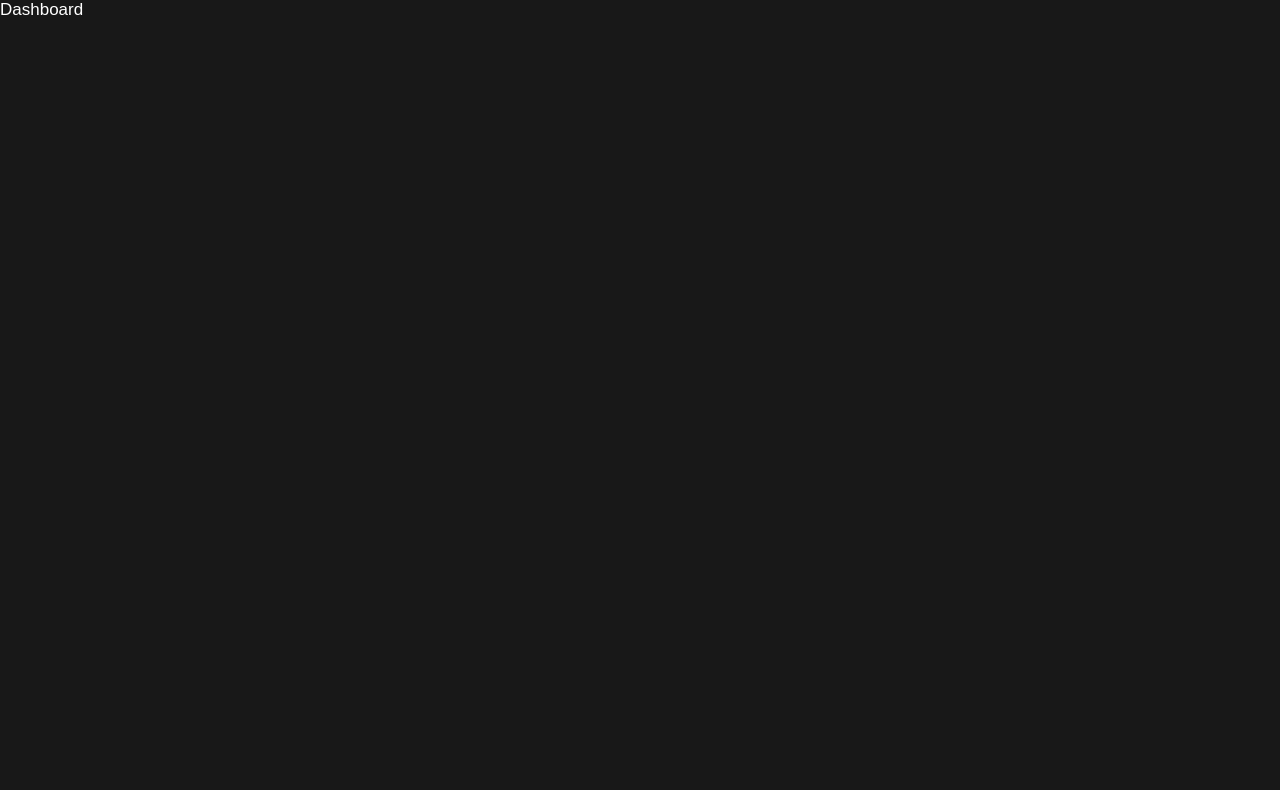
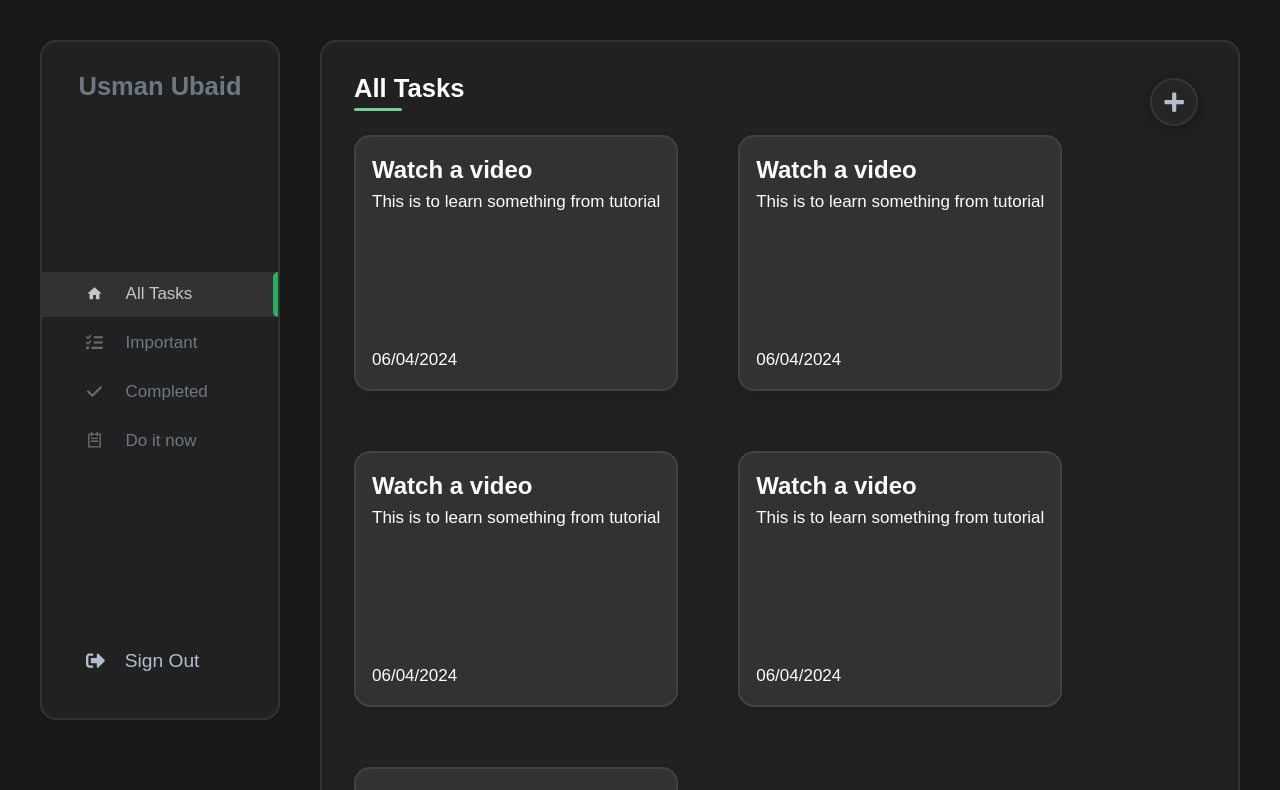
Before and after one commit to Usman-Ubaid/task-manager, a React (Vite) app in the folder client/: page / in a window 1280 px wide. Shown: the top 790 px of the page. Built offline with nearby package versions, Linux system fonts and the light colour scheme; sample sign-in values are in the browser's storage.

Commit message:
feat: develop dashboard page

```diff
--- a/client/src/components/common/Layout.tsx
+++ b/client/src/components/common/Layout.tsx
@@ -8,7 +8,7 @@ const Layout = ({ children }: { children: ReactNode }) => {
       <div>
         <Sidebar />
       </div>
-      <div>{children}</div>
+      <div className="child-div">{children}</div>
     </StyledLayout>
   );
 };
@@ -18,6 +18,11 @@ const StyledLayout = styled.div`
   display: flex;
   gap: 2.5rem;
   height: 100%;
+  width: 100%;
+
+  .child-div {
+    width: 100%;
+  }
 `;
 
 export default Layout;
--- /dev/null
+++ b/client/src/components/tasks/TaskItem.tsx
@@ -0,0 +1,74 @@
+import styled from "styled-components";
+
+type TaskItemProps = {
+  title: string;
+  description: string;
+  date: string;
+};
+
+function TaskItem({ title, description, date }: TaskItemProps) {
+  return (
+    <TaskItemStyled>
+      <h3>{title}</h3>
+      <p>{description}</p>
+      <p className="date">{date}</p>
+    </TaskItemStyled>
+  );
+}
+
+const TaskItemStyled = styled.div`
+  padding: 1.2rem 1rem;
+  border-radius: 1rem;
+  background-color: rgba(249, 249, 249, 0.08);
+  box-shadow: 1px 7px 12px rgba(8, 18, 69, 0.1);
+  border: 2px solid rgba(249, 249, 249, 0.08);
+
+  height: 16rem;
+  display: flex;
+  flex-direction: column;
+  gap: 0.5rem;
+
+  .date {
+    margin-top: auto;
+  }
+
+  > h3 {
+    font-size: 1.5rem;
+    font-weight: 600;
+  }
+
+  .task-footer {
+    display: flex;
+    align-items: center;
+    gap: 1.2rem;
+
+    button {
+      border: none;
+      outline: none;
+      cursor: pointer;
+
+      i {
+        font-size: 1.4rem;
+        color: #b2becd;
+      }
+    }
+
+    .edit {
+      margin-left: auto;
+    }
+
+    .completed,
+    .incomplete {
+      display: inline-block;
+      padding: 0.4rem 1rem;
+      background: #fe6854;
+      border-radius: 30px;
+    }
+
+    .completed {
+      background: #27ae60 !important;
+    }
+  }
+`;
+
+export default TaskItem;
--- a/client/src/pages/Dashboard.tsx
+++ b/client/src/pages/Dashboard.tsx
@@ -1,5 +1,152 @@
+import styled from "styled-components";
+import { FaPlus } from "react-icons/fa";
+import Layout from "../components/common/Layout";
+import TaskItem from "../components/tasks/TaskItem";
+
 const Dashboard = () => {
-  return <div>Dashboard</div>;
+  const tasks = [
+    {
+      id: 1,
+      title: "Watch a video",
+      description: "This is to learn something from tutorial",
+      dueDate: "06/04/2024",
+    },
+    {
+      id: 2,
+      title: "Watch a video",
+      description: "This is to learn something from tutorial",
+      dueDate: "06/04/2024",
+    },
+    {
+      id: 3,
+      title: "Watch a video",
+      description: "This is to learn something from tutorial",
+      dueDate: "06/04/2024",
+    },
+    {
+      id: 4,
+      title: "Watch a video",
+      description: "This is to learn something from tutorial",
+      dueDate: "06/04/2024",
+    },
+    {
+      id: 5,
+      title: "Watch a video",
+      description: "This is to learn something from tutorial",
+      dueDate: "06/04/2024",
+    },
+  ];
+  return (
+    <Layout>
+      <StyledDashboard>
+        <h1>All Tasks</h1>
+        <button className="btn-rounded">
+          <FaPlus />
+        </button>
+        <div className="tasks">
+          {tasks.map((task) => (
+            <TaskItem
+              key={task.id}
+              title={task.title}
+              description={task.description}
+              date={task.dueDate}
+            />
+          ))}
+        </div>
+      </StyledDashboard>
+    </Layout>
+  );
 };
 
+const StyledDashboard = styled.div`
+  position: relative;
+  padding: 2rem;
+  width: 100%;
+  background-color: #212121;
+  border: 2px solid rgba(249, 249, 249, 0.08);
+  border-radius: 1rem;
+  height: 100%;
+
+  overflow-y: auto;
+
+  &::-webkit-scrollbar {
+    width: 0.5rem;
+  }
+
+  .btn-rounded {
+    position: fixed;
+    top: 4.9rem;
+    right: 5.1rem;
+    width: 3rem;
+    height: 3rem;
+    border-radius: 50%;
+
+    background-color: #252525;
+    border: 2px solid rgba(249, 249, 249, 0.08);
+    box-shadow: 0 3px 15px rgba(0, 0, 0, 0.3);
+    color: #b2becd;
+    font-size: 1.4rem;
+
+    display: flex;
+    align-items: center;
+    justify-content: center;
+
+    @media screen and (max-width: 768px) {
+      top: 3rem;
+      right: 3.5rem;
+    }
+  }
+
+  .tasks {
+    margin: 2rem 0;
+    display: flex;
+    align-items: center;
+    justify-content: flex-start;
+    gap: 60px;
+    flex-wrap: wrap;
+  }
+
+  > h1 {
+    font-size: clamp(1.5rem, 2vw, 2rem);
+    font-weight: 800;
+    position: relative;
+
+    &::after {
+      content: "";
+      position: absolute;
+      bottom: -0.5rem;
+      left: 0;
+      width: 3rem;
+      height: 0.2rem;
+      background-color: #6fcf97;
+      border-radius: 0.5rem;
+    }
+  }
+
+  .create-task {
+    display: flex;
+    align-items: center;
+    justify-content: center;
+    gap: 0.5rem;
+
+    height: 16rem;
+    color: #b2becd;
+    font-weight: 600;
+    cursor: pointer;
+    border-radius: 1rem;
+    border: 3px dashed #2a2e35;
+    transition: all 0.3s ease;
+
+    i {
+      font-size: 1.5rem;
+      margin-right: 0.2rem;
+    }
+
+    &:hover {
+      background-color: #2a2e35;
+      color: #f8f8f8;
+    }
+  }
+`;
+
 export default Dashboard;
```
